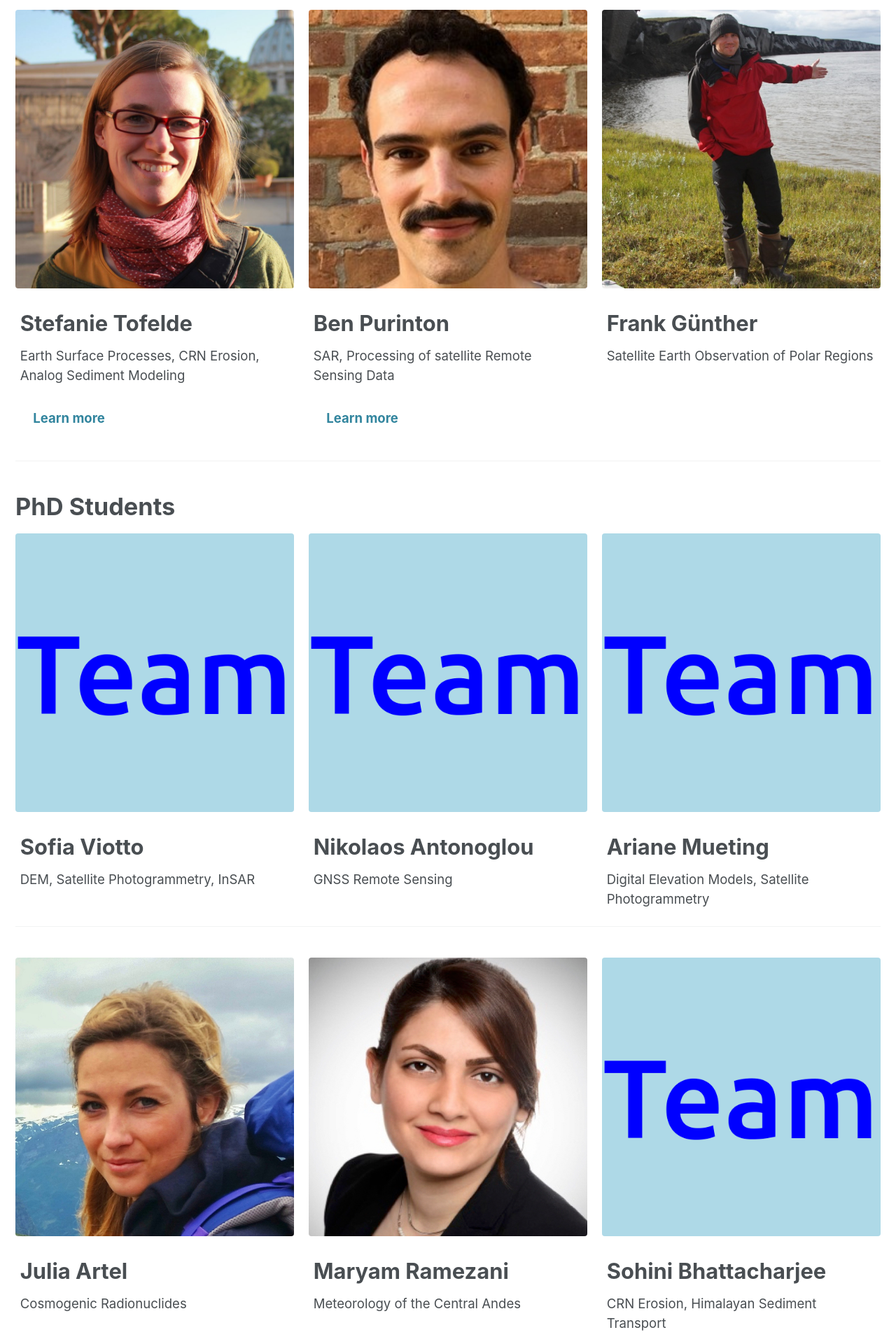
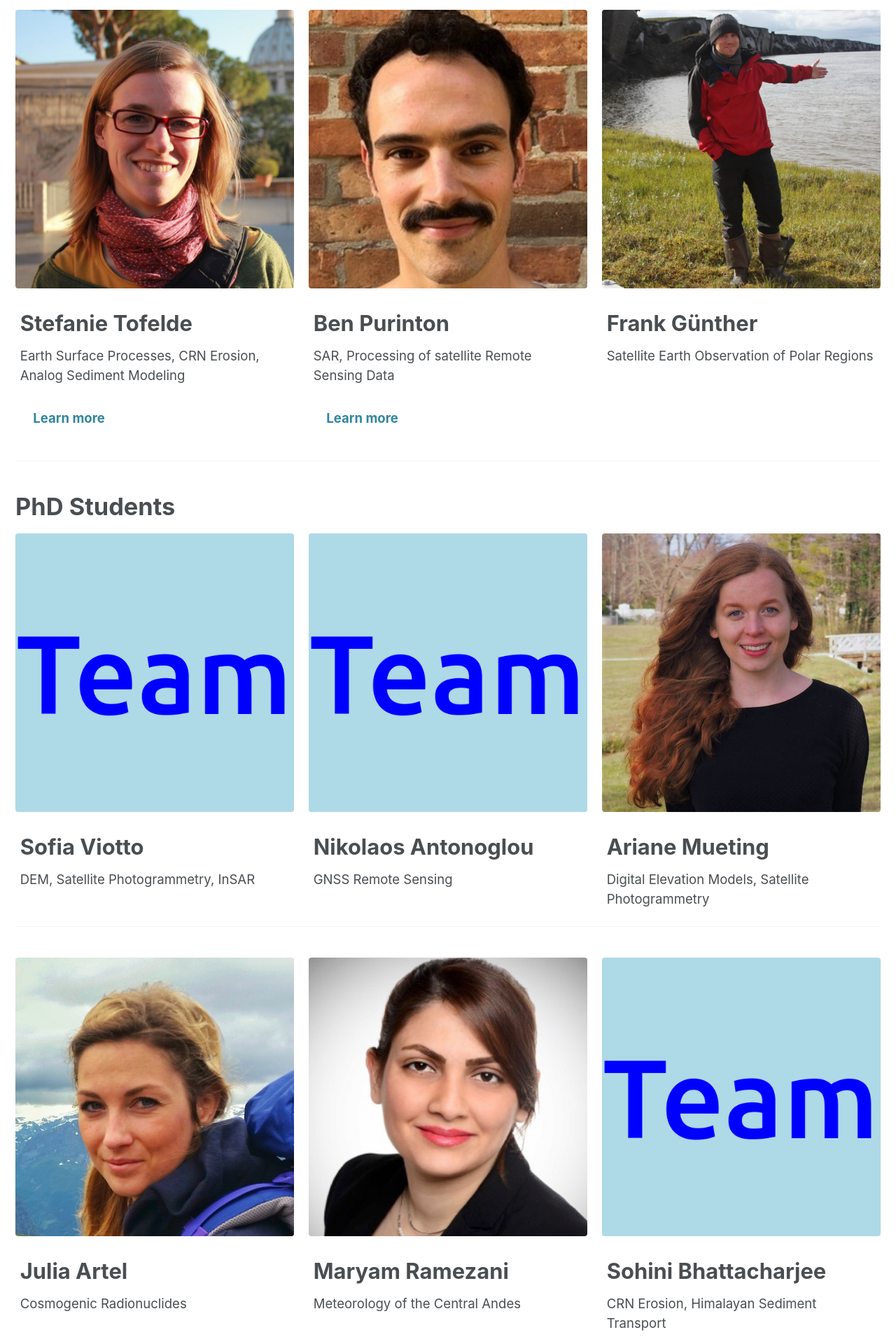
Before and after one commit to UP-RS-ESP/vacon.github.io, a Jekyll site: the page built from _pages/team_members.md, in a window 1280 px wide. Shown: the part 1511-3431 px from the top of the page at 70% size. Built offline with Jekyll 4.4.1, drawn with Linux system fonts in a browser that asks for light colours; cached includes are drawn as plain includes; nearby versions of some CDN libraries.

Commit message:
Apr-6 2020

```diff
--- a/_pages/team_members.md
+++ b/_pages/team_members.md
@@ -58,7 +58,7 @@ PhD_students1:
     alt: Nikolas  Antonoglou
     title: Nikolaos Antonoglou
     excerpt: GNSS Remote Sensing
-  - image_path: /images/team_photo.png
+  - image_path: /images/mueting.jpg
     title: Ariane Mueting
     excerpt: 'Digital Elevation Models, Satellite Photogrammetry'
 PhD_students2:
```
Also changed, not shown: images/mueting.jpg (added).
